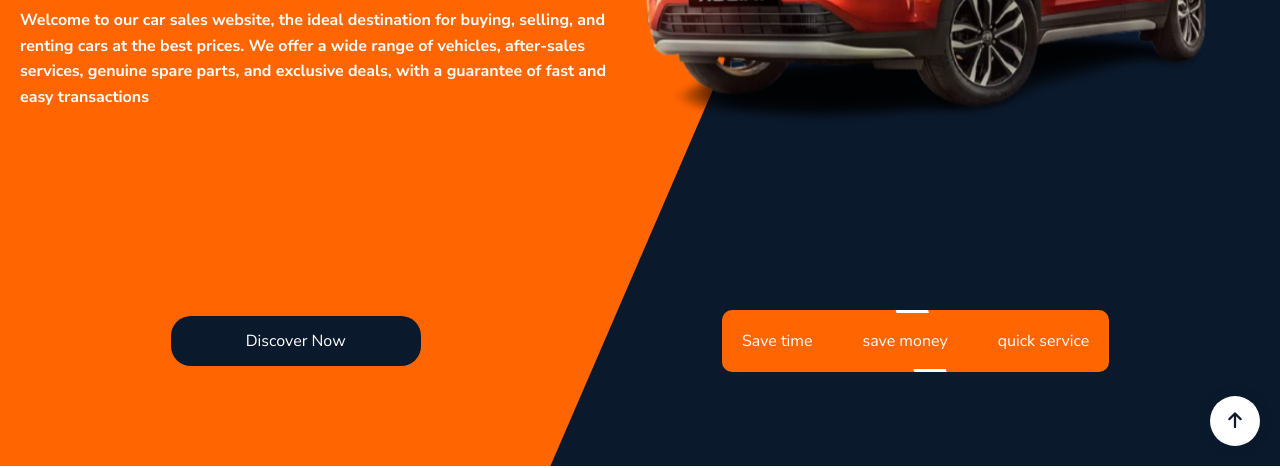
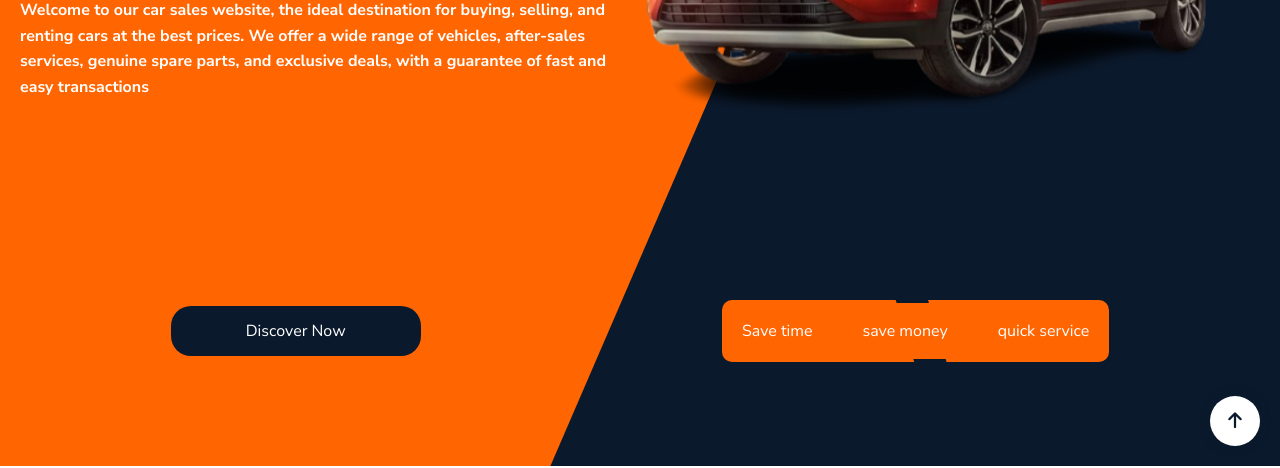
Before and after one commit to Mostafa1420011/car-store, a plain HTML site: page carLandingPage/app/index.html in a window 1280 px wide. Shown: the part 334-802 px from the top of the page. Drawn offline with Linux system fonts and the light colour scheme; a web font is replaced by a local one.

Commit message:
Add files via upload
done k ?

```diff
--- a/carLandingPage/app/scss/_hero.scss
+++ b/carLandingPage/app/scss/_hero.scss
@@ -7,12 +7,12 @@
     display: flex;
     flex-direction: column;
     justify-content: space-around;
-    height: 100vh;
+    min-height: 100vh;
     gap: 0px 0px;
     span {
       position: absolute;
       width: 100vw;
-      height: 100vh;
+      min-height: 100%;
       clip-path: polygon(0 0, 70% 0, 43% 100%, 0% 100%);
       @include small-screen {
         clip-path: polygon(0 0, 50% 0, 50% 100%, 0% 100%);
@@ -94,7 +94,7 @@
     }
 
     &--btn {
-      padding: 0px 20px;
+      padding: 20px 20px;
       z-index: 2;
       display: flex;
       justify-content: space-around;
@@ -137,7 +137,7 @@
           height: 50%;
           left: -90px;
           top: 20px;
-          background-color: #ffffff;
+          background-color: #0b192c;
           transform: rotate(40deg);
           z-index: 0;
           animation: rotate 3s 2 linear forwards;
```
Also changed, not shown: carLandingPage/app/dist/style.css.
